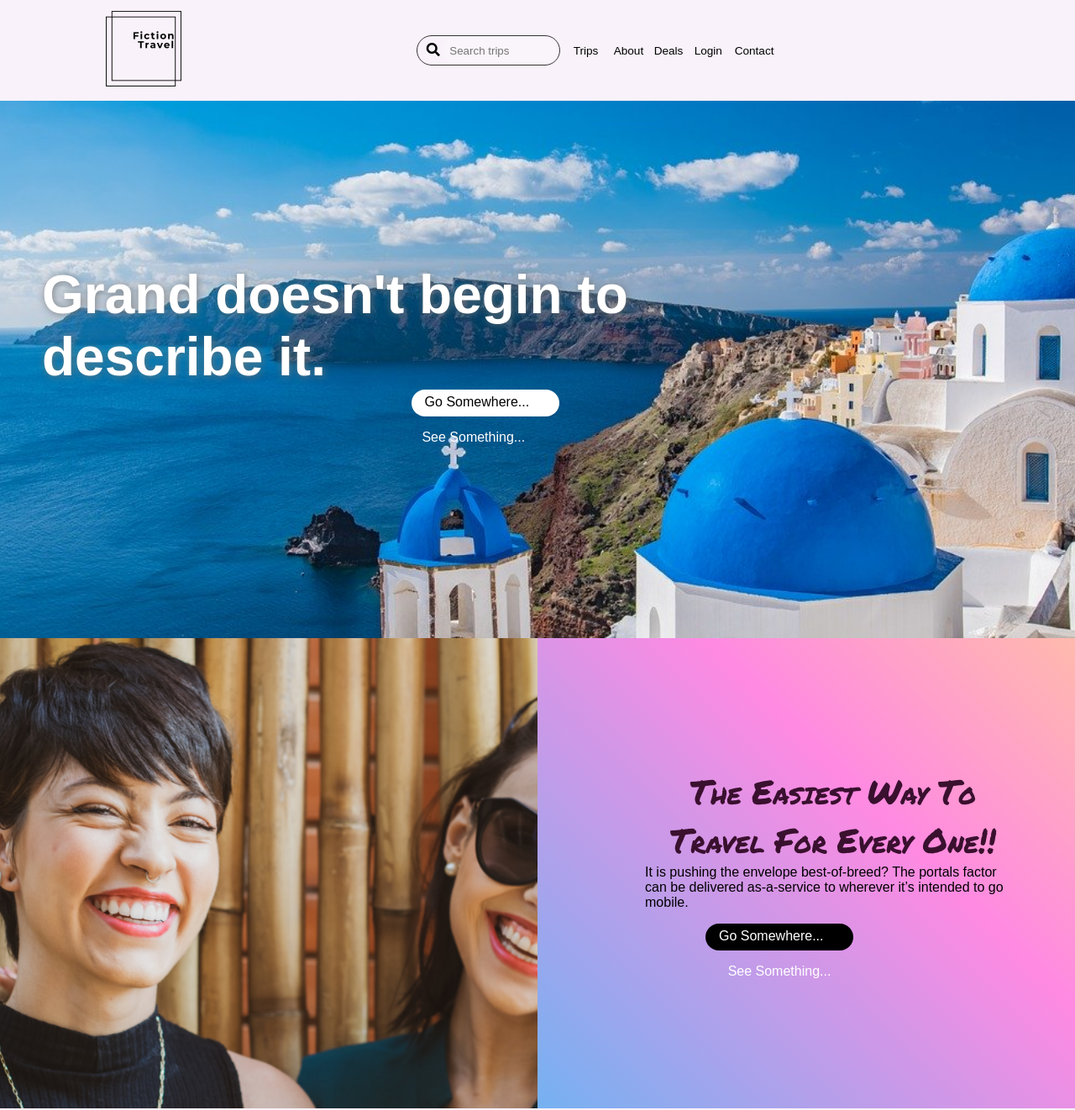
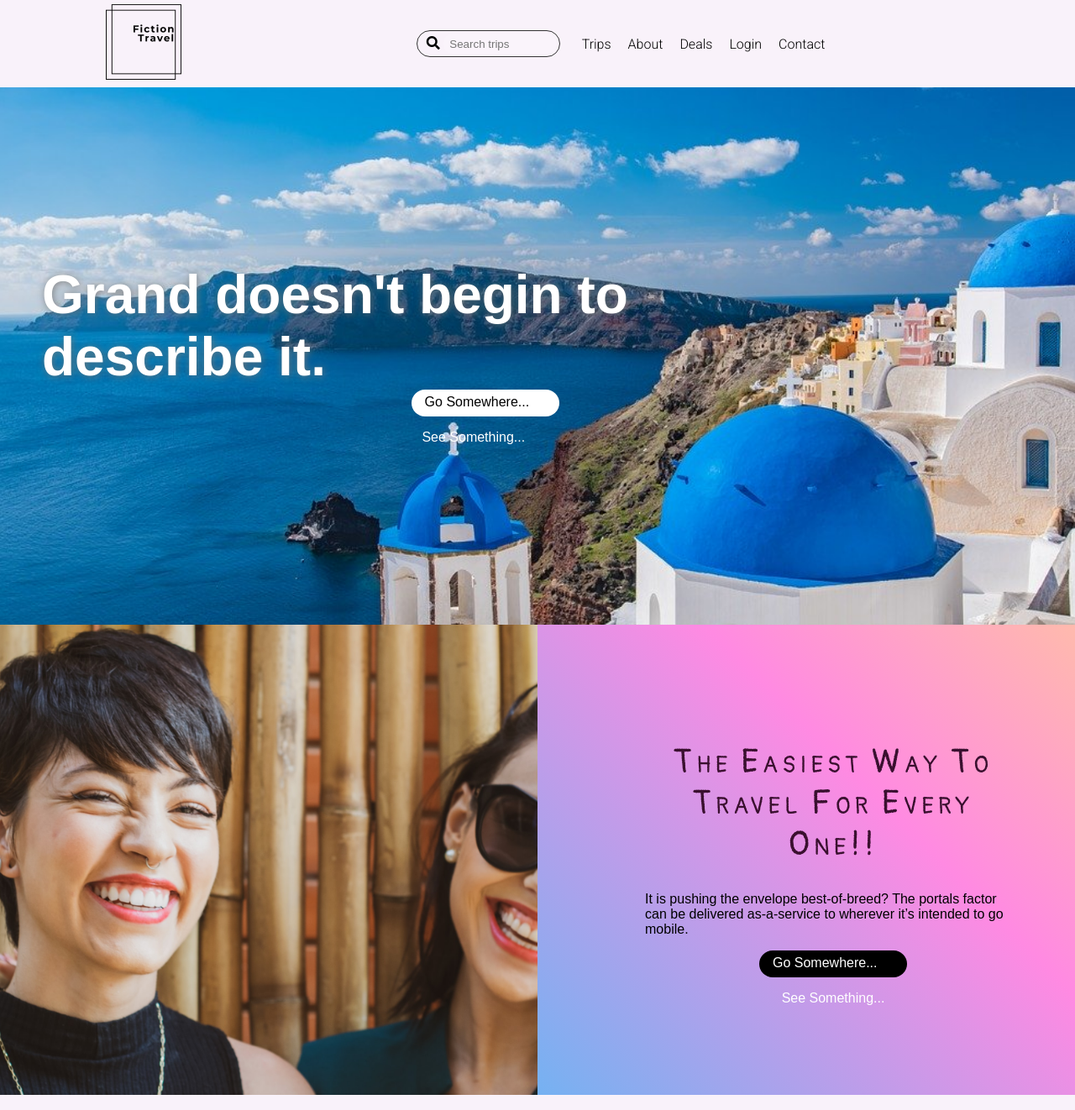
Before and after one commit to GagikNav/travel-landin-page, a website: page dis/index.html in a window 1280 px wide. Shown: the top 1322 px of the page at 84% size. Drawn offline with Linux system fonts and the light colour scheme.

Commit message:
Change navbar, banner font & added some styling

```diff
--- a/style/_config.scss
+++ b/style/_config.scss
@@ -14,7 +14,11 @@ $marg: 0.5rem;
 $border: solid 1px black;
 @import url('https://fonts.googleapis.com/css2?family=Noto+Sans+JP&display=swap');
 
-@import url('https://fonts.googleapis.com/css2?family=Permanent+Marker&display=swap');
+// nav bar fonts
+@import url('https://fonts.googleapis.com/css2?family=Pangolin&family=Roboto:wght@300;400;700&display=swap');
+
+// Banner and find-your-trip section font
+@import url('https://fonts.googleapis.com/css2?family=Pangolin&display=swap');
 
 @mixin border {
 	border: #000 solid 1px;
@@ -93,8 +97,15 @@ $delay: 0.25s;
 // form variables
 $sel-hi: 2.5rem;
 @mixin form-font {
+	font-family: 'Pangolin', cursive;
+	font-size: 1.2rem;
+}
+
+// nav-bar variables
+@mixin nav-font {
+	font-family: 'Roboto', sans-serif;
 	font-size: 1rem;
-	// font-weight: bold;
+	font-weight: 300;
 }
 
 // media query
--- a/style/_navbar.scss
+++ b/style/_navbar.scss
@@ -2,7 +2,7 @@ nav {
 	overflow: hidden;
 	display: grid;
 	grid-template-columns: repeat(3, 1fr);
-	height: 15vh;
+	height: auto;
 	width: 80%;
 	.logo {
 		justify-self: center;
@@ -49,9 +49,11 @@ nav {
 		align-items: center;
 		align-self: center;
 		list-style: none;
-		width: 15em;
+		width: 15rem;
 		li {
-			font-size: 0.85rem;
+			@include nav-font;
+			margin: 0 10px;
+
 			a {
 				&:hover {
 					border-bottom: solid black 2px;
--- a/style/main.scss
+++ b/style/main.scss
@@ -113,13 +113,14 @@ body {
 		margin: auto;
 		flex-direction: column;
 
-		h2 {
+		h2,
+		h1 {
 			text-align: center;
 			display: block;
-			margin: auto;
-			font-family: 'Permanent Marker', cursive;
+			margin: 2rem auto;
+			font-family: 'Pangolin', cursive;
 			font-size: 2.5rem;
-			letter-spacing: 0px;
+			letter-spacing: 5px;
 			word-spacing: -2.8px;
 			color: #3a102f;
 			font-weight: 400;
@@ -131,13 +132,13 @@ body {
 
 		div.btn-black {
 			@include black-btn;
-			margin: 1rem 8rem 0 0;
+			margin: 1rem auto;
 		}
 
 		.a-link {
 			color: #fff;
 			font-size: 1rem;
-			margin: 1rem 8rem 0 0;
+			margin: auto;
 
 			&:hover {
 				text-decoration: underline;
```
Also changed, not shown: dis/css/main.css, 1 other file.
